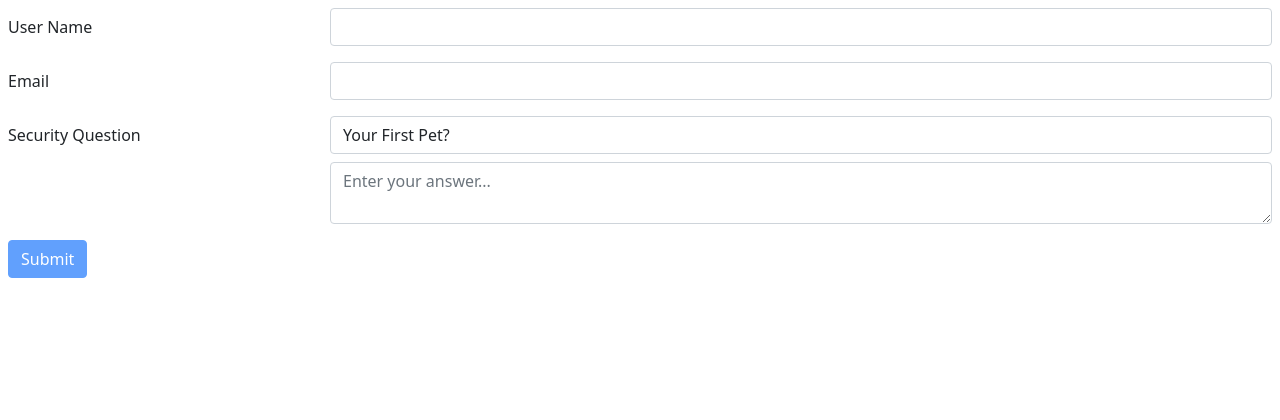
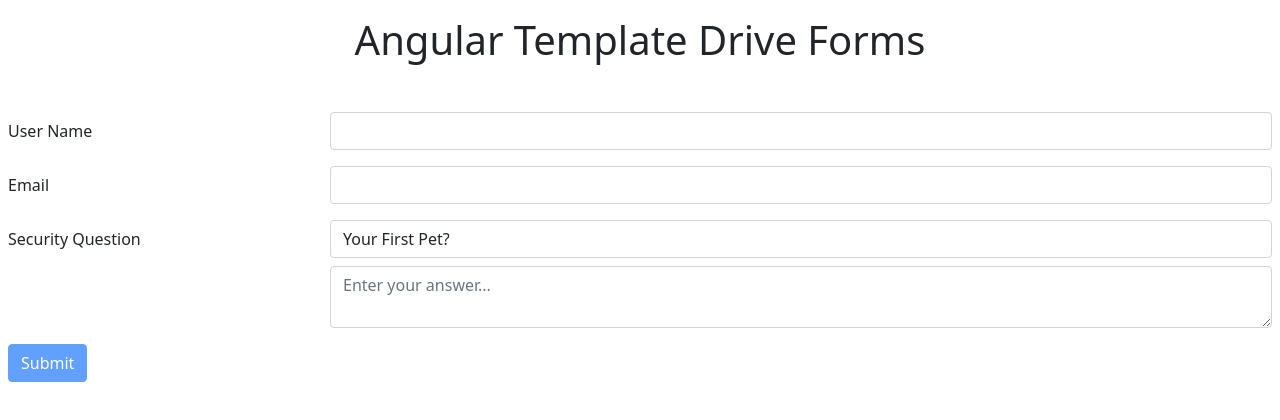
Before and after one commit to varshithrajbasa/Angular-TD-Forms, an Angular app: page / in a window 1280 px wide. Shown: the top 420 px of the page. Built offline with nearby package versions, Linux system fonts and the light colour scheme.

Commit message:
1 file modified

```diff
--- a/src/app/app.component.html
+++ b/src/app/app.component.html
@@ -1 +1,2 @@
+<h1 class="d-flex justify-content-center m-3 mb-5">{{name}}</h1>
 <app-tdform></app-tdform>
```
